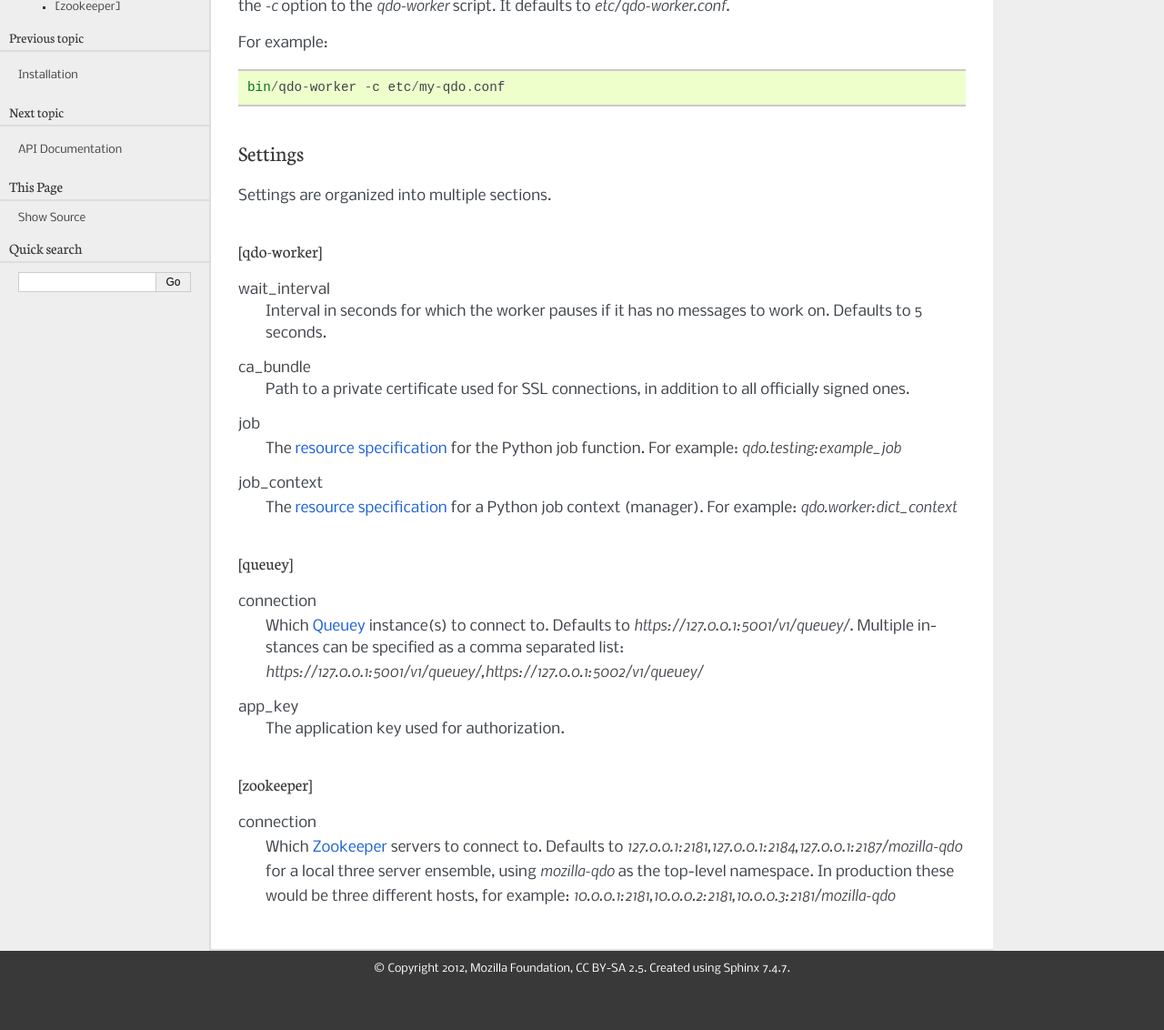
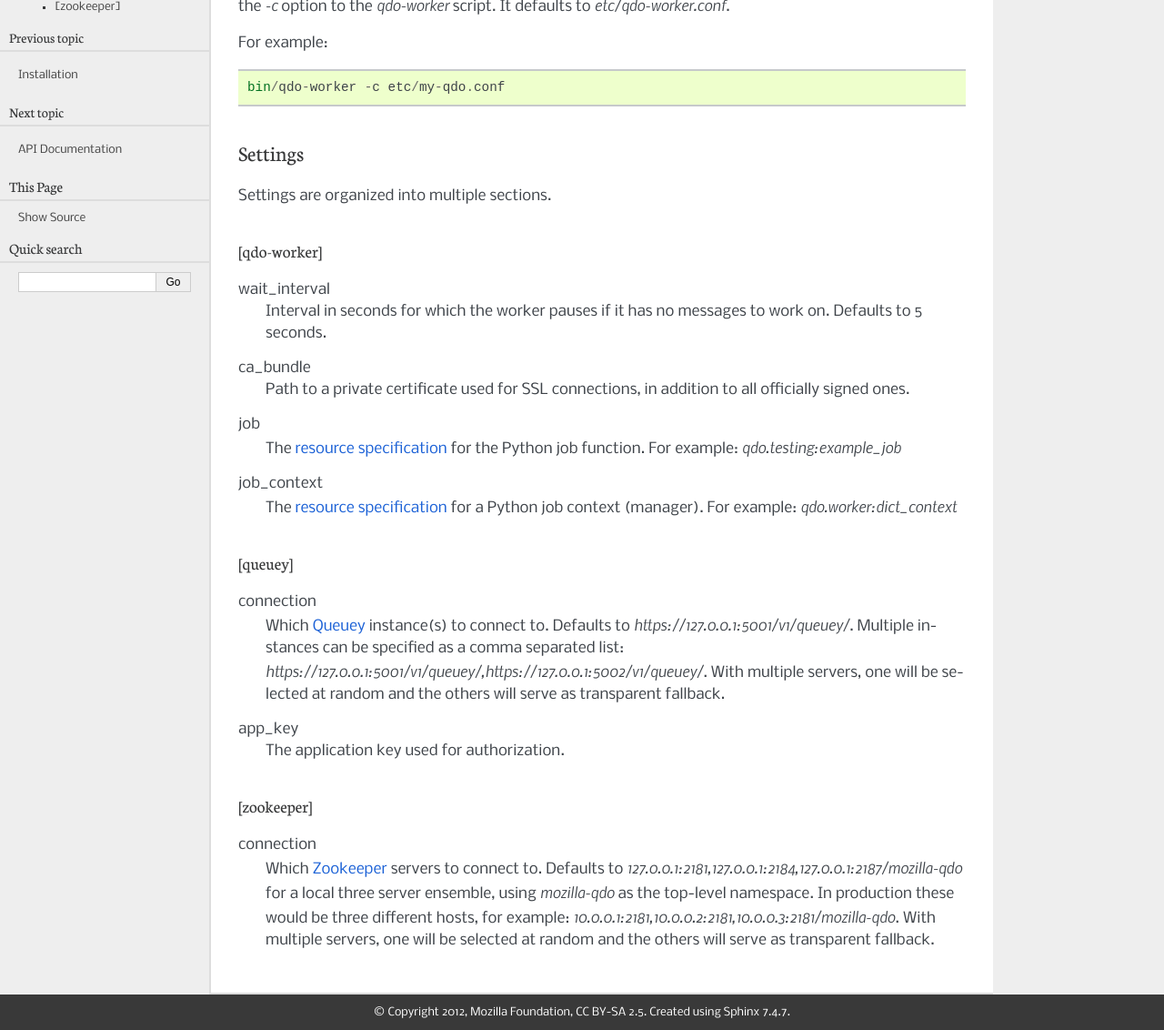
Before and after one commit to mozilla-services/qdo, a Sphinx documentation site: the page built from docs/config.rst, in a window 1280 px wide, cut to the strip 153-1285 px from the top of the page. Shown: the whole strip at 91% size. Built offline with Sphinx 7.4.7, drawn with Linux system fonts in a browser that asks for light colours; before the commit the page ends 1237 px from its top, so only the background shows below that.

Commit message:
document randomized server selection

```diff
--- a/TODO.rst
+++ b/TODO.rst
@@ -10,7 +10,7 @@ worker
 queuey
 ------
 
-- add note on random host selection for q&zk
+- implement smarter fallback on Queuey connections, not just try-once
 
 zookeeper
 ---------
--- a/docs/api/queuey.rst
+++ b/docs/api/queuey.rst
@@ -6,8 +6,9 @@
 Contains a :term:`Queuey` connection helper.
 
 The connection automatically handles retries on connection timeouts and fall
-back to alternate :term:`Queuey` servers on SSL or connection errors.
-Currently fall back happens exactly once per server, after which it is
+back to alternate :term:`Queuey` servers on SSL or connection errors. If
+multiple servers are provided, one will be selected at random. Currently fall
+back to secondary servers happens exactly once per server, after which it is
 considered inactive. You have to restart the worker process to reset the
 inactive status.
 
--- a/docs/config.rst
+++ b/docs/config.rst
@@ -40,7 +40,8 @@
 connection
     Which :term:`Queuey` instance(s) to connect to. Defaults to
     `https://127.0.0.1:5001/v1/queuey/`. Multiple instances can be specified
-    as a comma separated list: `https://127.0.0.1:5001/v1/queuey/,https://127.0.0.1:5002/v1/queuey/`
+    as a comma separated list: `https://127.0.0.1:5001/v1/queuey/,https://127.0.0.1:5002/v1/queuey/`. With multiple servers, one will be selected at random
+    and the others will serve as transparent fallback.
 
 app_key
     The application key used for authorization.
@@ -53,4 +54,6 @@
     `127.0.0.1:2181,127.0.0.1:2184,127.0.0.1:2187/mozilla-qdo` for a local
     three server ensemble, using `mozilla-qdo` as the top-level namespace.
     In production these would be three different hosts, for example:
-    `10.0.0.1:2181,10.0.0.2:2181,10.0.0.3:2181/mozilla-qdo`
+    `10.0.0.1:2181,10.0.0.2:2181,10.0.0.3:2181/mozilla-qdo`. With multiple
+    servers, one will be selected at random and the others will serve as
+    transparent fallback.
```
Also changed, not shown: other parts of TODO.rst (+0 -1 lines).
